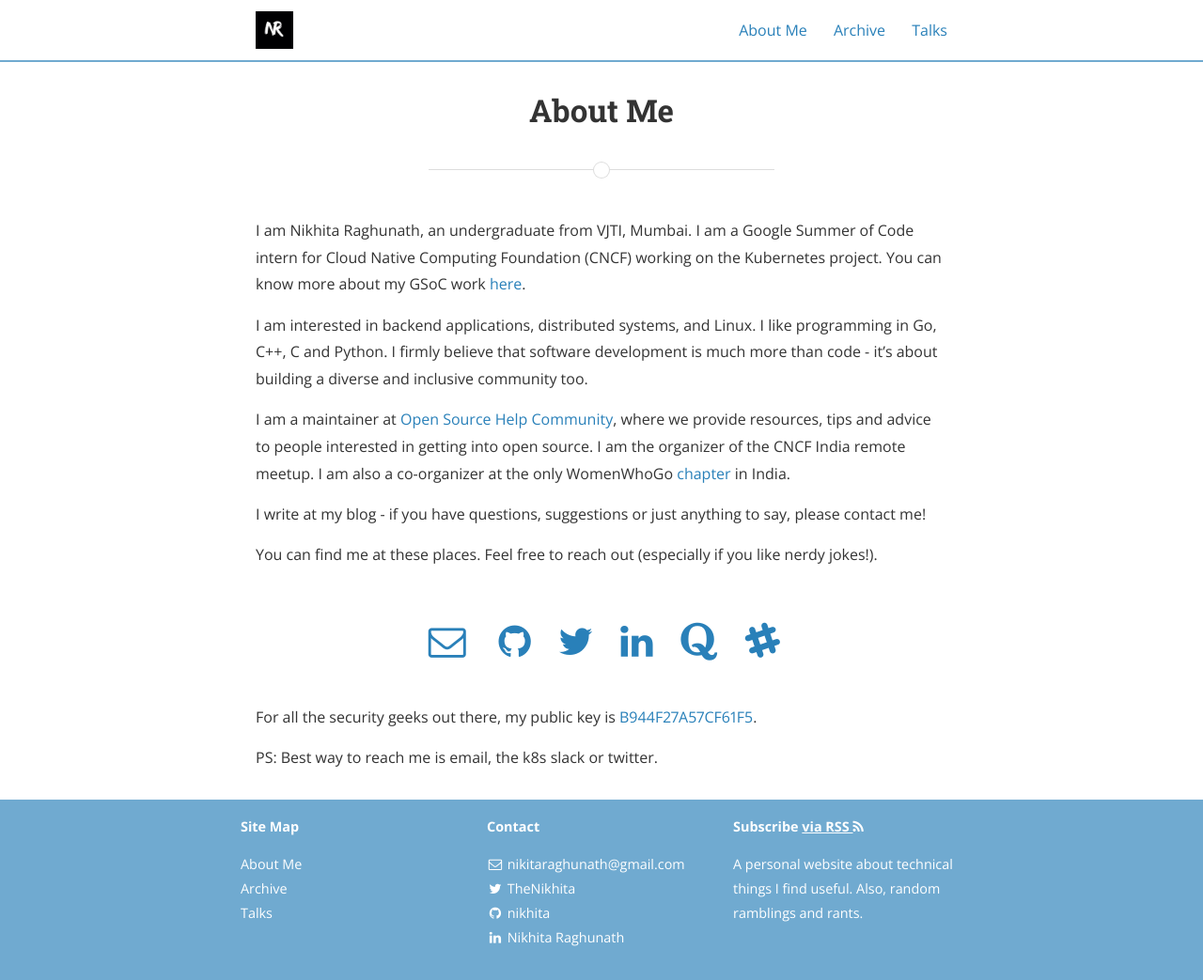
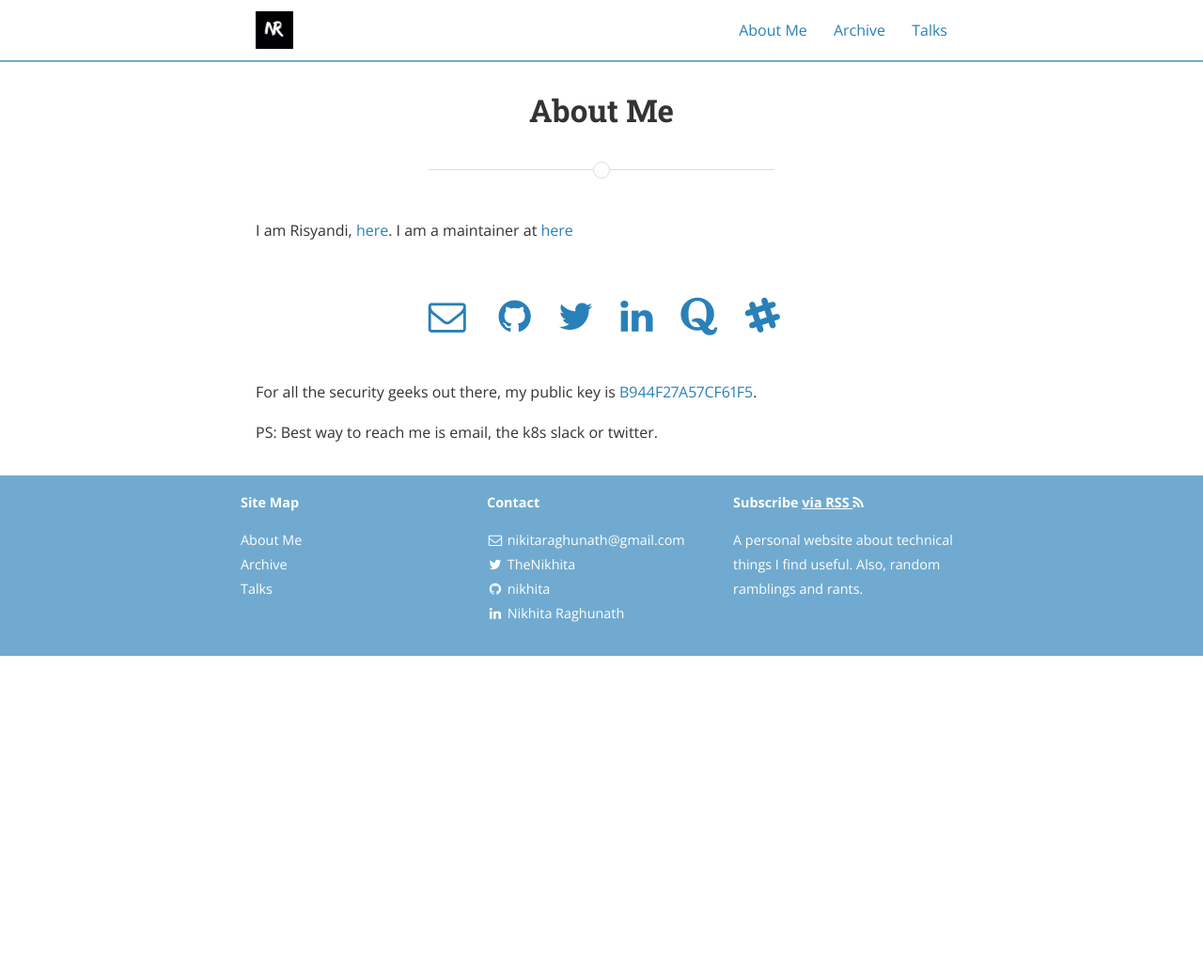
Before and after one commit to Risyandi/blogs, a Jekyll site: the page built from about.md, in a window 1280 px wide. Shown: the whole page at 94% size. Built offline with Jekyll 4.4.1, drawn with Linux system fonts in a browser that asks for light colours; nearby versions of some CDN libraries; comment, search, counter and statistics services are not loaded; a style sheet for code colours, icons or effects is not loaded; after the commit the page ends 900 px from its top, so only the background shows below that.

Commit message:
update -about

```diff
--- a/about.md
+++ b/about.md
@@ -1,35 +1,28 @@
 ---
 layout: page
 title: About Me
-description: Nikhita Raghunath is an undergrad who is extremely passionate about software development, distributed systems and open source.
+description: Risyandi is an introvert passionate about software development.
 permalink: /about/
 ---
 <br>
 
 
-I am Nikhita Raghunath, an undergraduate from VJTI, Mumbai. I am a Google Summer of Code intern for Cloud Native Computing Foundation (CNCF) working on the Kubernetes project. You can know more about my GSoC work [here](https://github.com/nikhita/gsoc-meta-k8s).
-
-I am interested in backend applications, distributed systems, and Linux. I like programming in Go, C++, C and Python. I firmly believe that software development is much more than code - it’s about building a diverse and inclusive community too.
-
-I am a maintainer at [Open Source Help Community](https://github.com/OpenSourceHelpCommunity), where we provide resources, tips and advice to people interested in getting into open source. I am the organizer of the CNCF India remote meetup. I am also a co-organizer at the only WomenWhoGo [chapter](https://www.meetup.com/Women-Who-Go-Bangalore/) in India.
-
-I write at my blog - if you have questions, suggestions or just anything to say, please contact me!
-
-You can find me at these places. Feel free to reach out (especially if you like nerdy jokes!).
+I am Risyandi,  [here](https://link).
+I am a maintainer at [here](https://link)
 
 <br>
 
 <div align="center">
 
-<a href="mailto:nikitaraghunath@gmail.com"><i class="fa fa-envelope-o fa-fw" aria-hidden="true" style="font-size:40px;color:#2980b9"></i></a>
+<a href="mailto:Risyandi.94@gmail.com"><i class="fa fa-envelope-o fa-fw" aria-hidden="true" style="font-size:40px;color:#2980b9"></i></a>
 &nbsp; &nbsp; &nbsp;
-<a href="https://github.com/nikhita"><i class="fa fa-github" aria-hidden="true" style="font-size:40px;color:#2980b9"></i></a>
+<a href="https://github.com/Risyandi"><i class="fa fa-github" aria-hidden="true" style="font-size:40px;color:#2980b9"></i></a>
 &nbsp; &nbsp; &nbsp;
-<a href="https://twitter.com/TheNikhita"><i class="fa fa-twitter" aria-hidden="true" style="font-size:40px;color:#2980b9"></i></a>
+<a href="https://twitter.com/risyandi_94"><i class="fa fa-twitter" aria-hidden="true" style="font-size:40px;color:#2980b9"></i></a>
 &nbsp; &nbsp; &nbsp;
-<a href="https://www.linkedin.com/in/nikinath/"><i class="fa fa-linkedin" aria-hidden="true" style="font-size:40px;color:#2980b9"></i></a>
+<a href="https://www.linkedin.com/id/risyandi/"><i class="fa fa-linkedin" aria-hidden="true" style="font-size:40px;color:#2980b9"></i></a>
 &nbsp; &nbsp; &nbsp;
-<a href="https://www.quora.com/profile/Nikhita-Raghunath"><i class="fa fa-quora" aria-hidden="true" style="font-size:40px;color:#2980b9"></i></a>
+<a href="https://www.quora.com/profile/Risyandi"><i class="fa fa-quora" aria-hidden="true" style="font-size:40px;color:#2980b9"></i></a>
 &nbsp; &nbsp; &nbsp;
 <a href="https://kubernetes.slack.com/team/nikhita"><i class="fa fa-slack" aria-hidden="true" style="font-size:40px;color:#2980b9"></i></a>
 </div>
```
